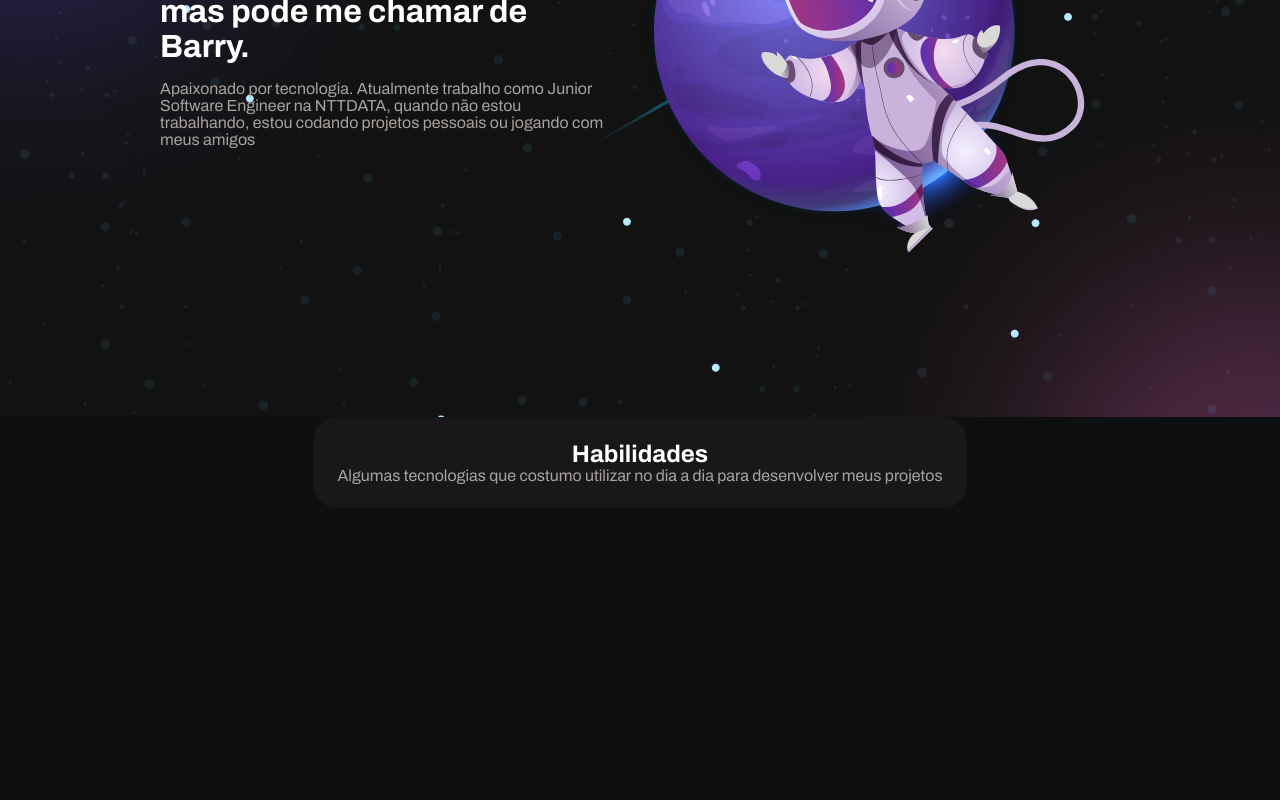
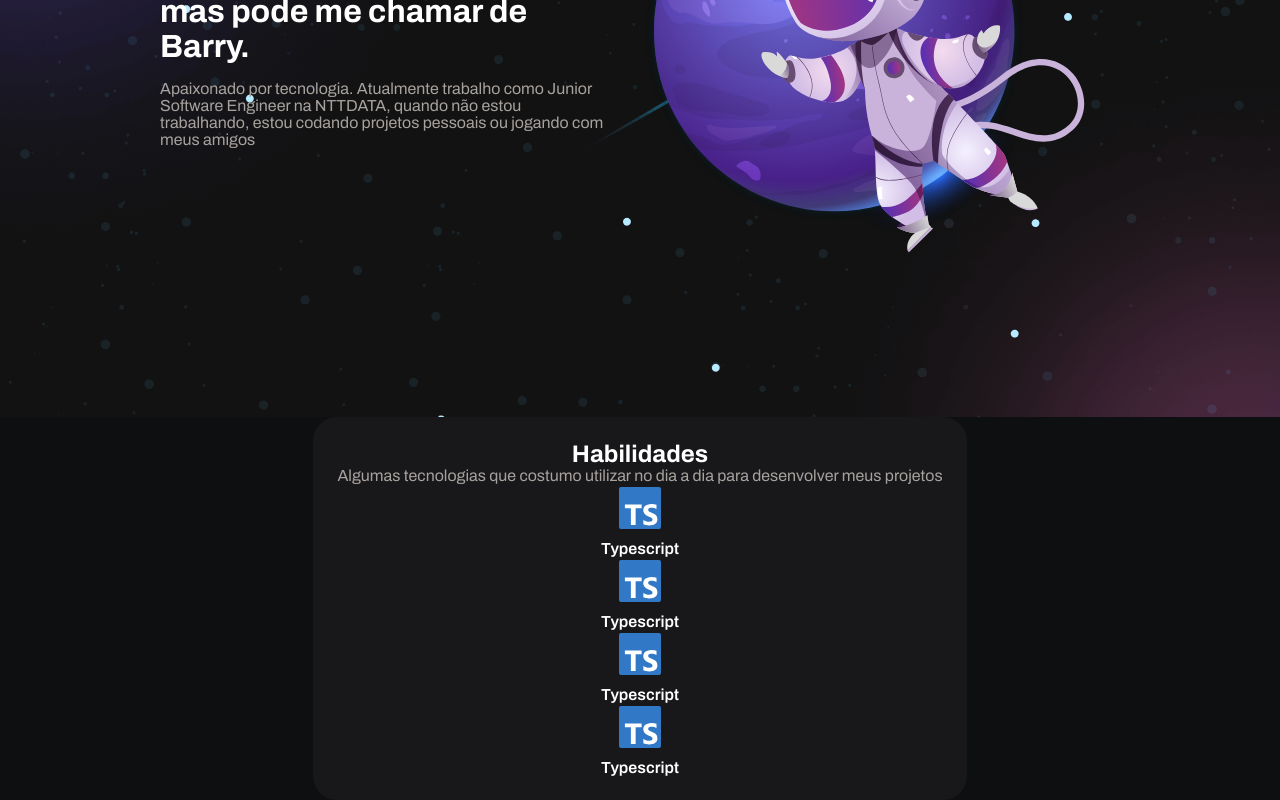
Before and after one commit to ReinaldoCS/my-portfolio, a React (Vite) app: page / in a window 1280 px wide. Shown: the part 383-1183 px from the top of the page. Before the commit the page ends 891 px from the top, so only its background shows below. Built offline with nearby package versions, Linux system fonts and the light colour scheme.

Commit message:
feat: criando cards ta tela sessão de habilidades

```diff
--- /dev/null
+++ b/src/components/Skills/Card/index.tsx
@@ -0,0 +1,12 @@
+import typescriptImg from '@/Assets/skills/typescript.svg';
+
+import { Container } from './styles';
+
+export function Card() {
+  return (
+    <Container>
+      <img src={typescriptImg} alt="Typescript" />
+      <p>Typescript</p>
+    </Container>
+  );
+}
--- /dev/null
+++ b/src/components/Skills/Card/styles.ts
@@ -0,0 +1,18 @@
+import styled from 'styled-components';
+
+export const Container = styled.div`
+  display: flex;
+  align-items: center;
+  justify-content: center;
+  flex-direction: column;
+
+  img {
+    width: 3rem;
+  }
+
+  p {
+    font-weight: 600;
+    color: var(--white);
+    margin-top: 0.5rem;
+  }
+`;
--- a/src/components/Skills/index.tsx
+++ b/src/components/Skills/index.tsx
@@ -1,3 +1,4 @@
+import { Card } from './Card';
 import { Container, Content } from './styles';
 
 export function Skills() {
@@ -6,6 +7,10 @@ export function Skills() {
       <Content>
         <h2>Habilidades</h2>
         <p>Algumas tecnologias que costumo utilizar no dia a dia para desenvolver meus projetos</p>
+        <Card />
+        <Card />
+        <Card />
+        <Card />
       </Content>
     </Container>
   );
```
